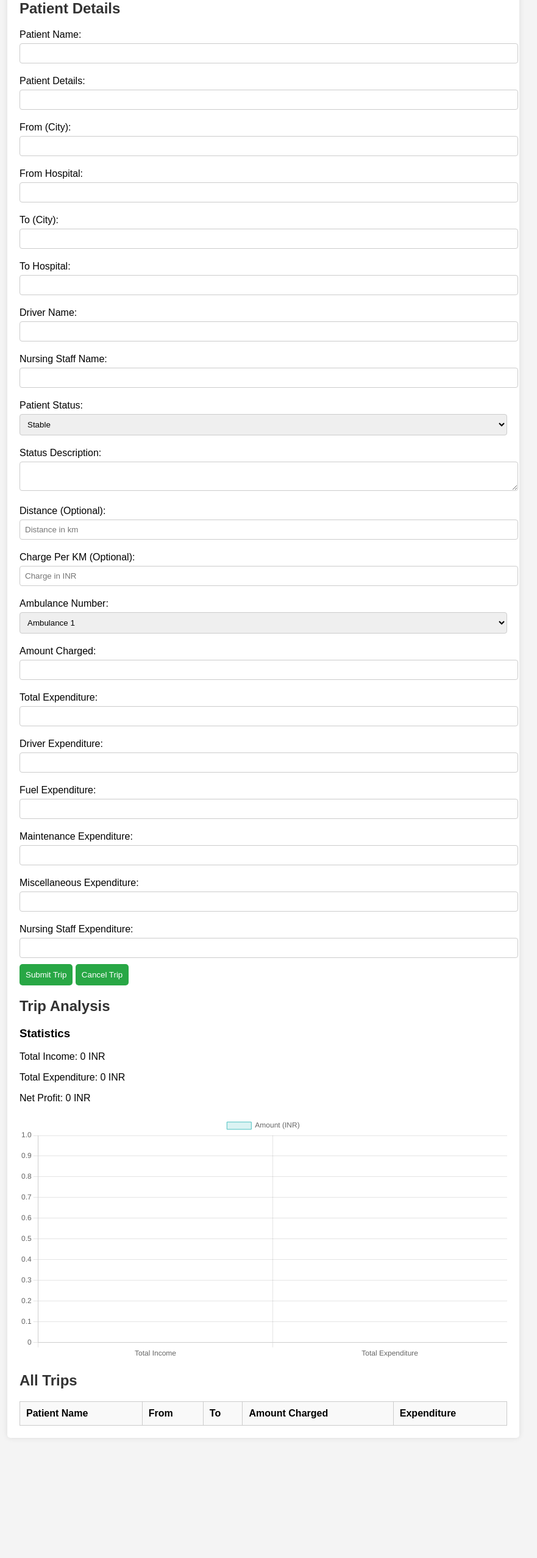
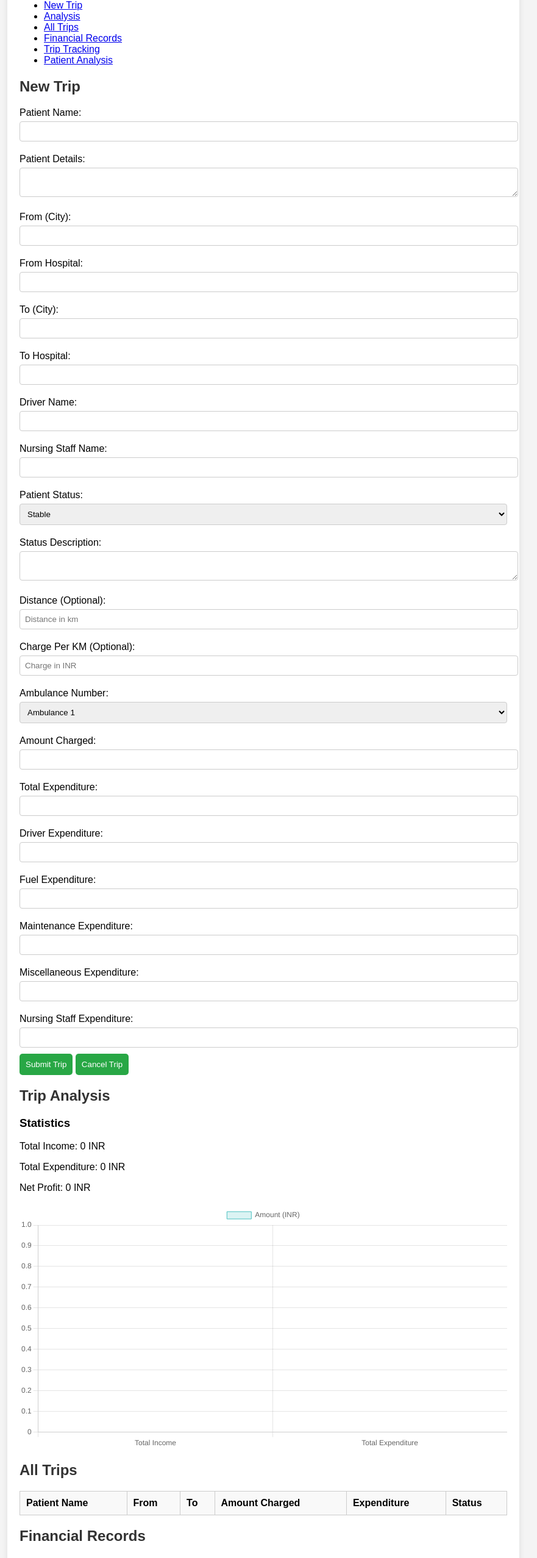
Before and after one commit to lifeplushealthcare/Ambulance-management-, a plain HTML site: page index.html in a window 1280 px wide. Shown: the part 120-2675 px from the top of the page at 61% size, without its empty margins (208-1089 px from the left). Before the commit the page ends 2498 px from the top, so only its background shows below. Drawn offline with nearby package versions, Linux system fonts and the light colour scheme.

Commit message:
Update index.html

```diff
--- a/index.html
+++ b/index.html
@@ -10,13 +10,24 @@
 <body>
     <div class="container">
         <h1>Ambulance Trip Manager</h1>
+        <nav>
+            <ul>
+                <li><a href="#tripForm">New Trip</a></li>
+                <li><a href="#analysisSection">Analysis</a></li>
+                <li><a href="#allTripsSection">All Trips</a></li>
+                <li><a href="#financialRecords">Financial Records</a></li>
+                <li><a href="#tripTracking">Trip Tracking</a></li>
+                <li><a href="#patientAnalysis">Patient Analysis</a></li>
+            </ul>
+        </nav>
+
         <form id="tripForm">
-            <h2>Patient Details</h2>
+            <h2>New Trip</h2>
             <label for="patientName">Patient Name:</label>
             <input type="text" id="patientName" required>
 
             <label for="patientDetails">Patient Details:</label>
-            <input type="text" id="patientDetails" required>
+            <textarea id="patientDetails" required></textarea>
 
             <label for="fromCity">From (City):</label>
             <input type="text" id="fromCity" required>
@@ -83,11 +94,13 @@
             <button type="button" id="cancelTrip">Cancel Trip</button>
         </form>
 
+        <div id="analysisSection">
             <h2>Trip Analysis</h2>
             <div id="analysisResult"></div>
+            <canvas id="incomeExpenditureChart"></canvas>
+        </div>
 
-        <canvas id="incomeExpenditureChart"></canvas>
-
+        <div id="allTripsSection">
             <h2>All Trips</h2>
             <table id="tripTable">
                 <thead>
@@ -97,6 +110,7 @@
                         <th>To</th>
                         <th>Amount Charged</th>
                         <th>Expenditure</th>
+                        <th>Status</th>
                     </tr>
                 </thead>
                 <tbody id="tripData">
@@ -104,6 +118,22 @@
             </table>
         </div>
 
+        <div id="financialRecords">
+            <h2>Financial Records</h2>
+            <div id="financialAnalysis"></div>
+        </div>
+
+        <div id="tripTracking">
+            <h2>Trip Tracking</h2>
+            <div id="tripTrackingData"></div>
+        </div>
+
+        <div id="patientAnalysis">
+            <h2>Patient Analysis</h2>
+            <div id="patientAnalysisData"></div>
+        </div>
+    </div>
+
     <script src="script.js"></script>
 </body>
     </html>
```
Lines whose indentation alone changed are shown as unchanged.
